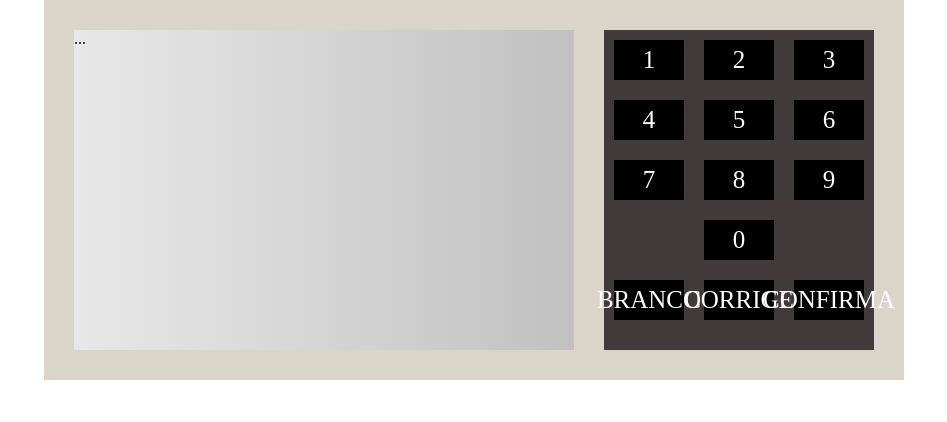
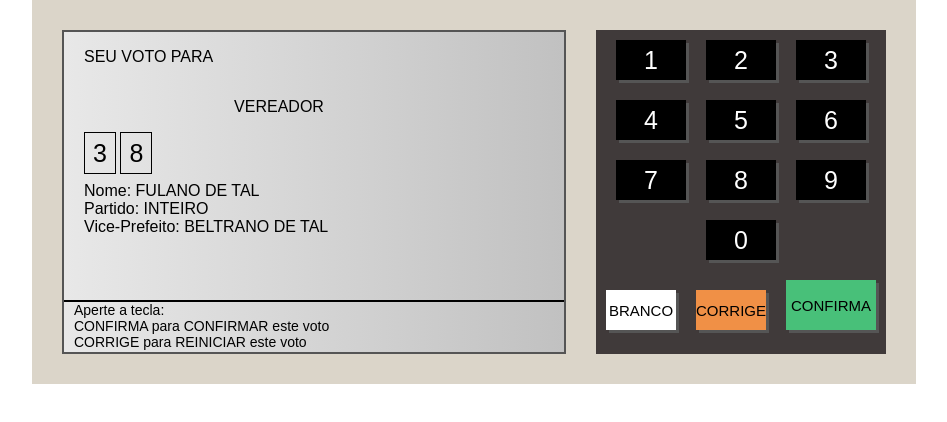
Before and after one commit to weillercarvalho/eletronicvotingmachine, a plain HTML site: page index.html in a window 1280 px wide. Shown: the whole page, without its empty margins (166-1113 px from the left). Drawn offline with Linux system fonts and the light colour scheme.

Commit message:
doingbuttons

```diff
--- a/index.html
+++ b/index.html
@@ -10,7 +10,31 @@
 <body>
     <div class="urna">
         <div class="tela">
-            ...
+            <div class="d-1">
+                <div class="d-1-left">
+                    <div class="d-1-1">
+                       <span>SEU VOTO PARA</span>
+                    </div>
+                    <div class="d-1-2">
+                       <span>VEREADOR</span>
+                    </div>
+                    <div class="d-1-3">
+                        <div class="numero">3</div>
+                        <div class="numero">8</div>
+                    </div>
+                    <div class="d-1-4">
+                       Nome: FULANO DE TAL<br/>
+                       Partido: INTEIRO<br/>
+                       Vice-Prefeito: BELTRANO DE TAL<br/>
+                    </div>
+                </div>
+                <div class="d-1-right"></div>
+            </div>
+            <div class="d-2">
+                Aperte a tecla:<br/>
+                CONFIRMA para CONFIRMAR este voto <br/>
+                CORRIGE para REINICIAR este voto
+            </div>
         </div>
         <div class="teclado">
             <div class="teclado--linha">
@@ -32,9 +56,9 @@
                 <div class="teclado--botao">0</div>
             </div>
             <div class="teclado--linha">
-                <div class="teclado--botao">BRANCO</div>
-                <div class="teclado--botao">CORRIGE</div>
-                <div class="teclado--botao">CONFIRMA</div>
+                <div class="teclado--botao btn--branco">BRANCO</div>
+                <div class="teclado--botao btn--corrige">CORRIGE</div>
+                <div class="teclado--botao btn--confirma">CONFIRMA</div>
             </div>
         </div>
 
--- a/style.css
+++ b/style.css
@@ -3,6 +3,7 @@ body {
     display: flex;
     justify-content: center;
     align-items: center;
+    font-family: Arial, Helvetica, sans-serif;
 }
 
 .urna {
@@ -15,6 +16,9 @@ body {
     width: 500px;
     height: 320px;
     background: linear-gradient(to right, #E8E8E8, #C1C1C1);
+    border: 2px solid #555;
+    flex-direction: column;
+    display: flex;
 }
 
 .teclado {
@@ -25,6 +29,7 @@ body {
 .teclado--linha {
     display: flex;
     justify-content: center;
+    align-items: flex-end;
 }
 
 .teclado--botao {
@@ -38,4 +43,80 @@ body {
     justify-content: center;
     margin: 10px;
     cursor: pointer;
+    box-shadow: 3px 3px 0px #555;
 }
+
+.btn--branco {
+    background-color: #FFF;
+    color: #000;
+    font-size: 15px;
+}
+
+.btn--corrige {
+    background-color: #F09046;
+    color: #000;
+    font-size: 15px;
+}
+
+.btn--confirma {
+    background-color: #48C079;
+    color: #000;
+    font-size: 15px;
+    width: 90px;
+    height: 50px;
+}
+
+.d-1 {
+    flex: 1;
+    display: flex;
+}
+
+.d-1-left {
+    flex: 1;
+    display: flex;
+    flex-direction: column;
+    padding-left: 20px;
+}
+
+.d-1-1 {
+    height: 50px;
+    display: flex;
+    align-items: center;
+}
+
+.d-1-2 {
+    height: 50px;
+    display: flex;
+    align-items: center;
+    justify-content: center;
+}
+
+.d-1-3 {
+    height: 50px;
+}
+
+.numero {
+    display: inline-block;
+    width: 30px;
+    height: 40px;
+    border: 1px solid #000;
+    text-align: center;
+    line-height: 40px;
+    font-size: 25px;
+}
+
+.d-1--4 {
+    flex: 1;
+    line-height: 30px;
+}
+
+.d-1-right {
+    width: 90px;
+}
+
+.d-2 {
+    height: 50px;
+    font-size: 14px;
+    border-top: 2px solid #000;
+    padding-left: 10px;
+}
```
